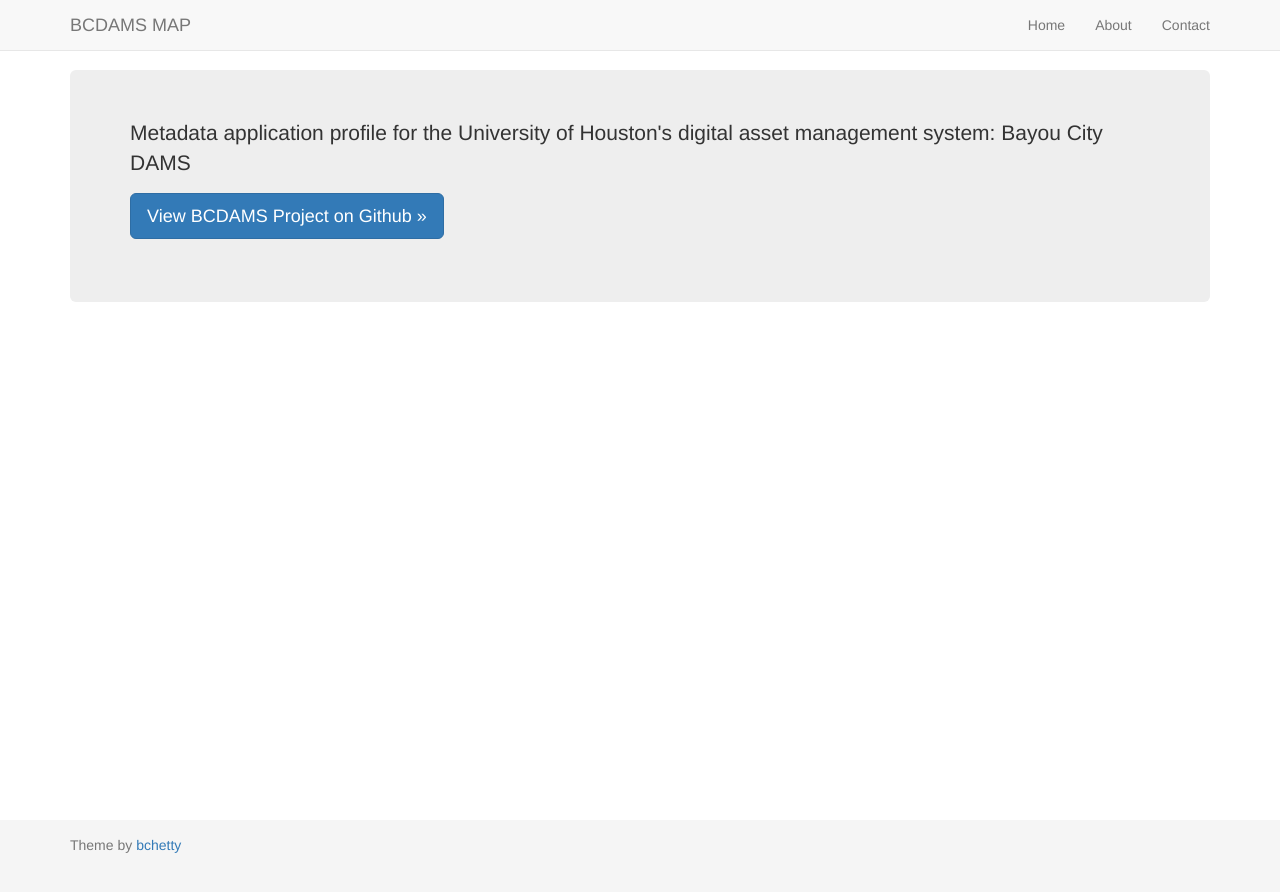
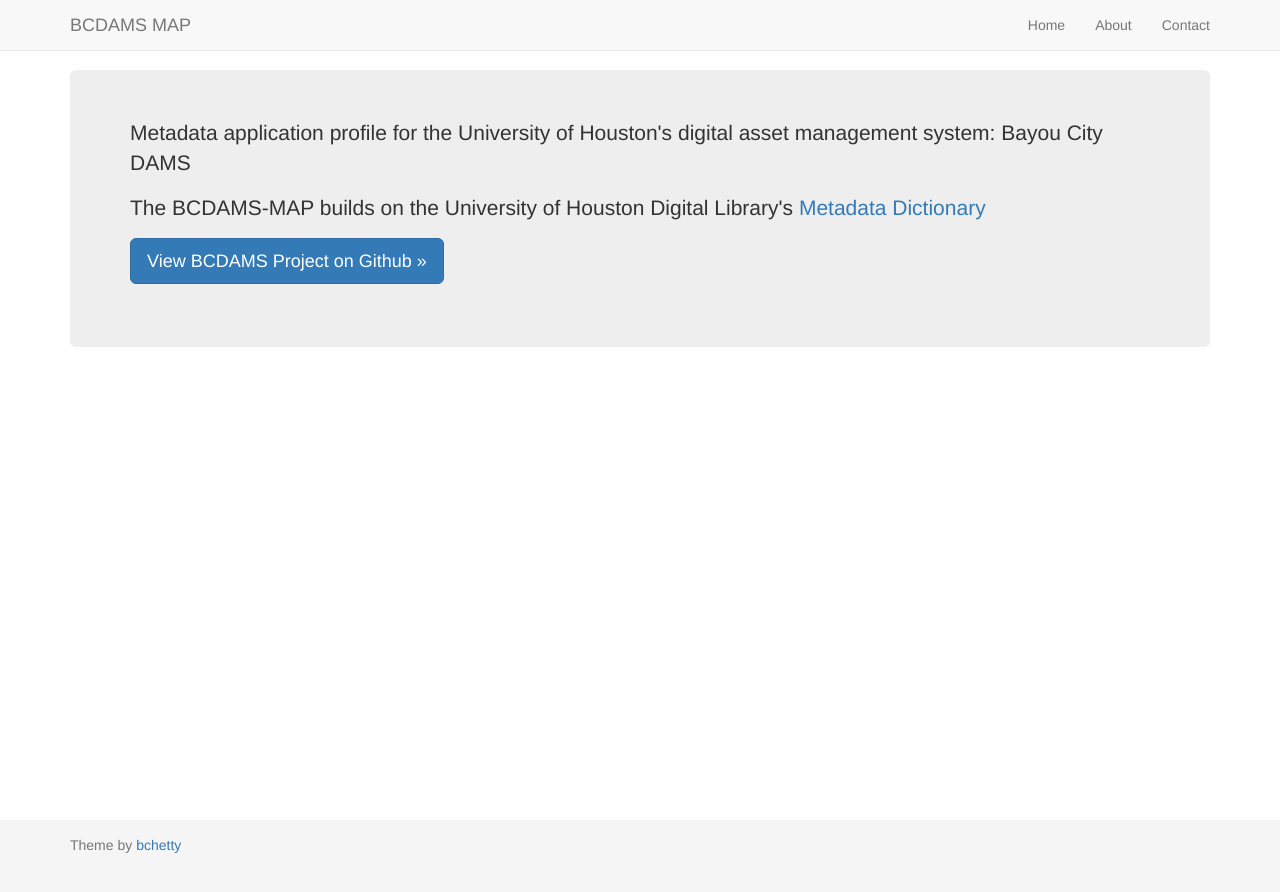
Before and after one commit to uhlibraries-digital/bcdams-map, a Jekyll site: the page built from about/index.md, in a window 1280 px wide. Shown: the top 892 px of the page. Built offline with Jekyll 4.4.1, drawn with Linux system fonts in a browser that asks for light colours; nearby versions of some CDN libraries.

Commit message:
add metadata dictionary link

```diff
--- a/about/index.md
+++ b/about/index.md
@@ -6,6 +6,7 @@
 
 <div class="jumbotron">
     <p>Metadata application profile for the University of Houston's digital asset management system: Bayou City DAMS</p>
+    <p>The BCDAMS-MAP builds on the University of Houston Digital Library's <a href="http://digital.lib.uh.edu/about/metadata">Metadata Dictionary</a></p>
     <p>
         <a class="btn btn-lg btn-primary" href="https://github.com/uhlibraries-digital" role="button">View BCDAMS Project on Github &raquo;</a>
     </p>
```
